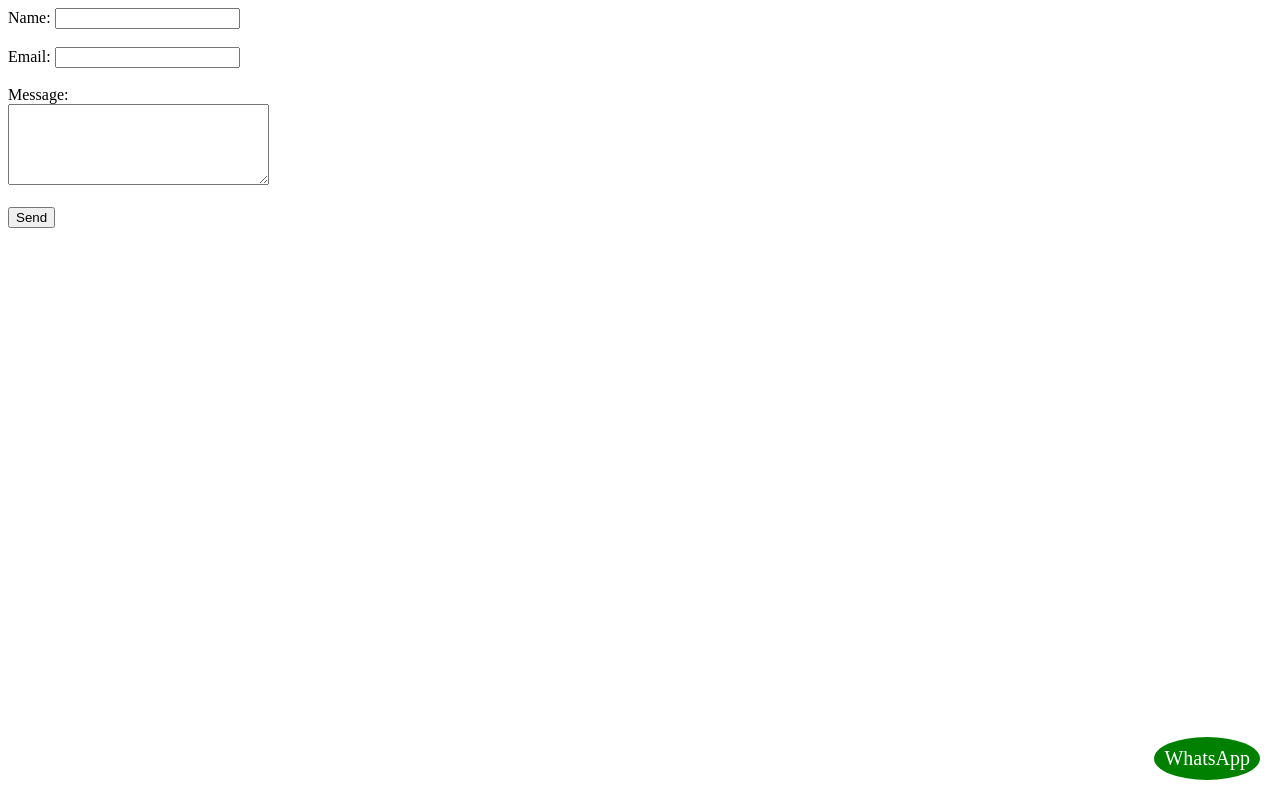
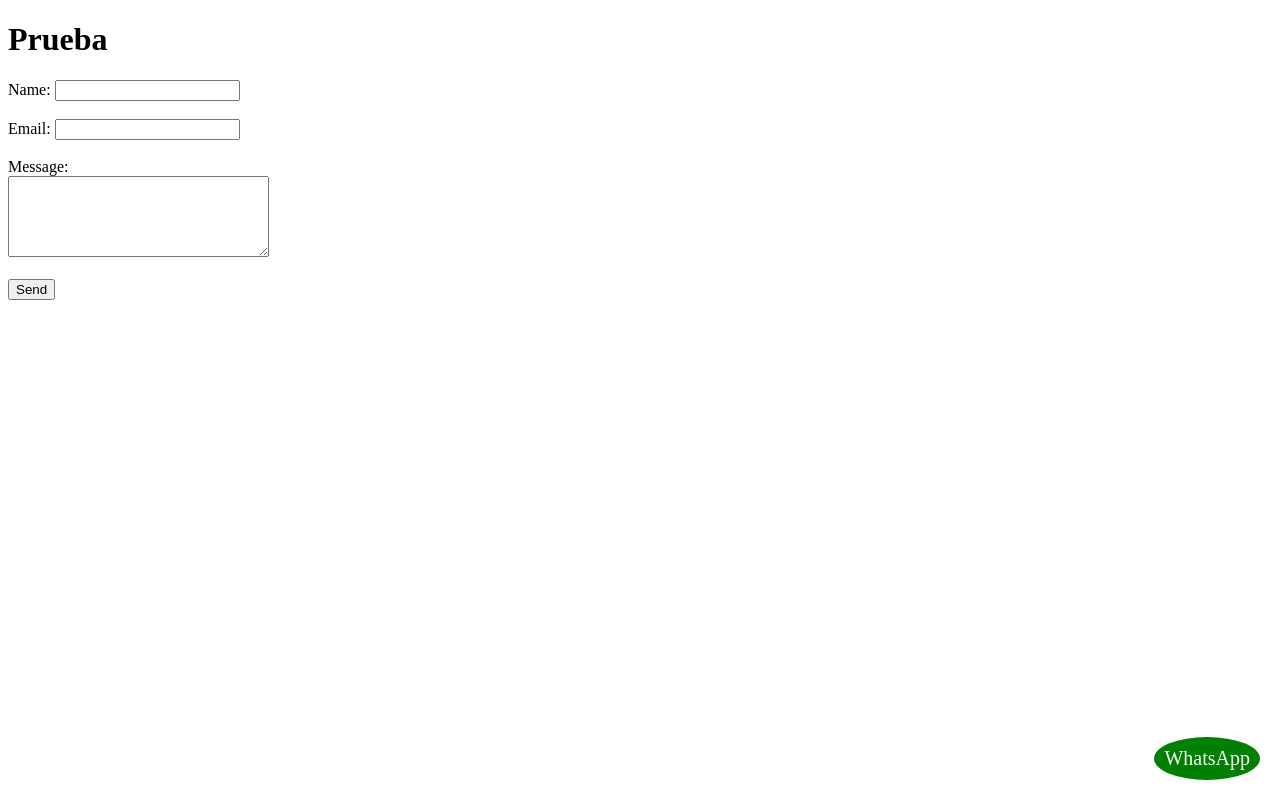
Before and after one commit to JeanMontealegre/prueba, a plain HTML site: page index.html in a window 1280 px wide. Drawn offline with Linux system fonts and the light colour scheme.

Commit message:
agregar h1 texto prueba

```diff
--- a/index.html
+++ b/index.html
@@ -35,7 +35,7 @@
 </head>
 <body>
     <div class="whatsapp-button">WhatsApp</div>
-
+<h1>Prueba </h1>
 <!-- formulario contacto -->
     <form action="mailto:jean.montealegre@gmail.com" method="post" enctype="text/plain">
         <label for="name">Name:</label>
```
